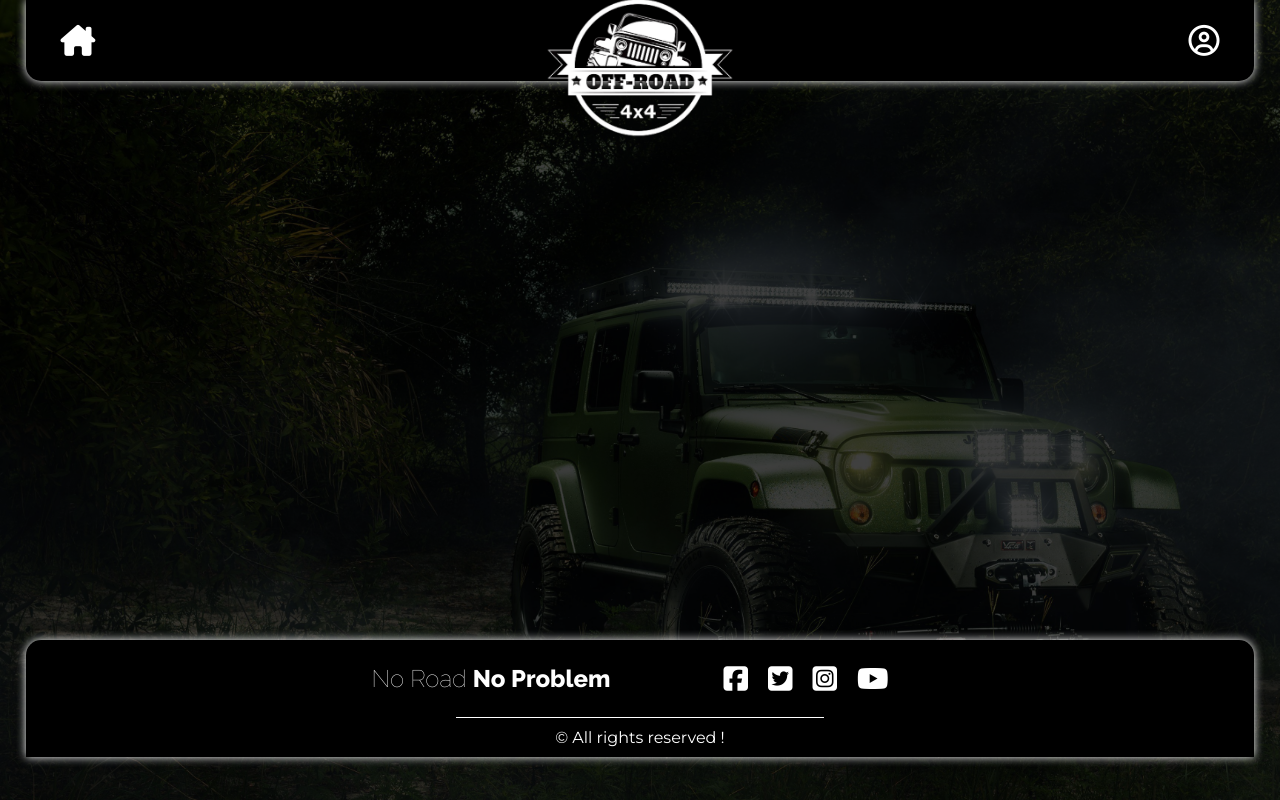
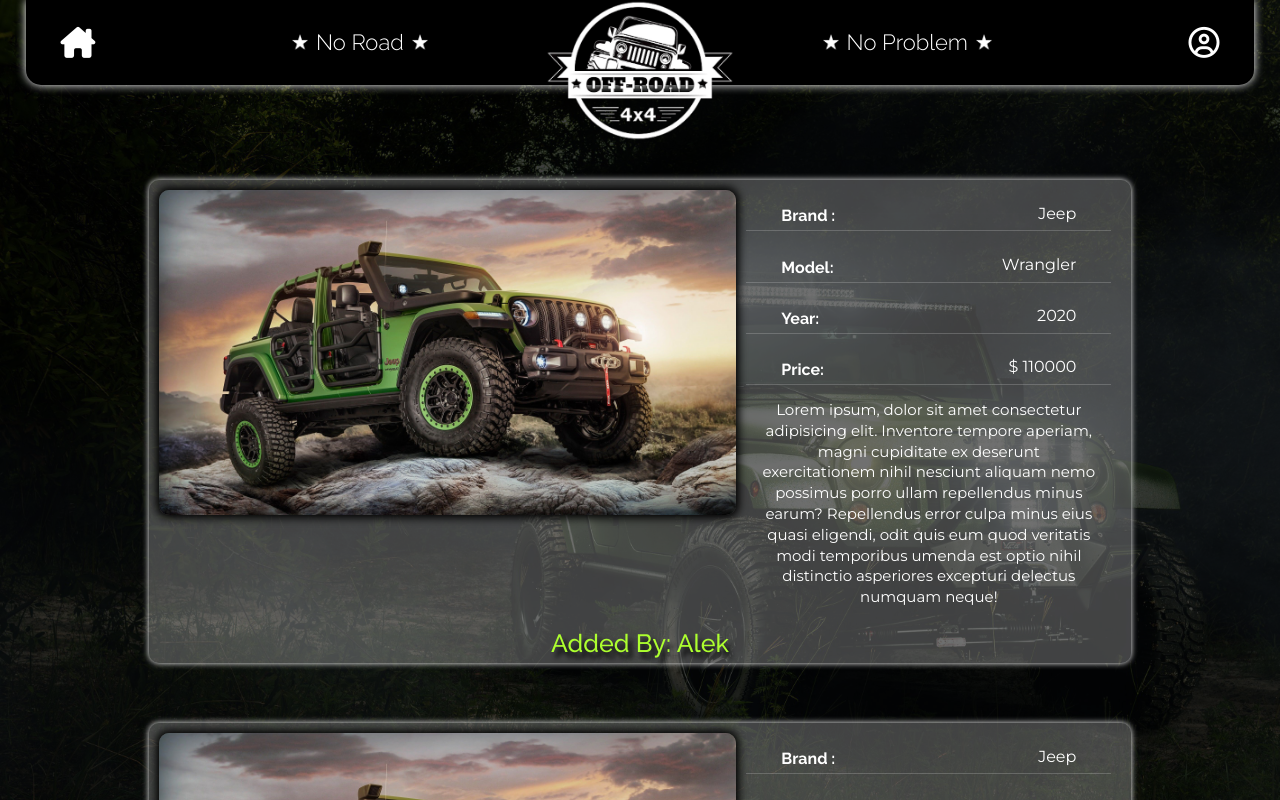
Before and after one commit to iliyanpaskov/off-road-collection-app, a React (Create React App) app: page /best-trucks in a window 1280 px wide. Shown: the top 800 px of the page. Built offline with nearby package versions, Linux system fonts and the light colour scheme.

Commit message:
DetailsCard created

```diff
--- a/src/App.js
+++ b/src/App.js
@@ -1,11 +1,13 @@
 import Header from './components/Header/Header';
 import Footer from './components/Footer/Footer';
 import Home from './components/Home/Home';
+import Catalog from './components/Catalog/Catalog';
+import BestTrucks from './components/BestTrucks/BestTrucks';
+
+import { Routes, Route } from 'react-router-dom';
 
 import './App.css';
 import './Tipografia.css';
-import { Routes, Route } from 'react-router-dom';
-import Catalog from './components/Catalog/Catalog';
 
 
 function App() {
@@ -16,6 +18,8 @@
         <Routes>
           <Route path='/' element={<Home />} />
           <Route path='/catalog' element={<Catalog />} />
+          <Route path='/best-trucks' element={<BestTrucks />} />
+
         </Routes>
       </main>
       <Footer />
--- /dev/null
+++ b/src/components/BestTrucks/BestTrucks.css
@@ -0,0 +1,5 @@
+.best-trucks-wrapper{
+    display: flex;
+    flex-direction: column;
+    align-items: center;
+}
--- /dev/null
+++ b/src/components/BestTrucks/BestTrucks.js
@@ -0,0 +1,14 @@
+import DetailsCard from "../DetailsCard/DetailsCard";
+import "./BestTrucks.css";
+
+const BestTrucks = () => {
+    return (
+        <section className="best-trucks-wrapper">
+            <DetailsCard/>
+            <DetailsCard/>
+            <DetailsCard/>
+        </section>
+    )
+}
+
+export default BestTrucks;
--- a/src/components/Catalog/Catalog.css
+++ b/src/components/Catalog/Catalog.css
@@ -0,0 +1,5 @@
+.catalog{
+    display: flex;
+    flex-wrap: wrap;
+    justify-content: space-between;
+}
--- a/src/components/Catalog/Catalog.js
+++ b/src/components/Catalog/Catalog.js
@@ -4,7 +4,15 @@
 
 const Catalog = () => {
     return (
-        <section>
+        <section className='catalog'>
+            <CatalogCard/>
+            <CatalogCard/>
+            <CatalogCard/>
+            <CatalogCard/>
+            <CatalogCard/>
+            <CatalogCard/>
+            <CatalogCard/>
+            <CatalogCard/>
             <CatalogCard/>
         </section>
     )
--- a/src/components/CatalogCard/CatalogCard.css
+++ b/src/components/CatalogCard/CatalogCard.css
@@ -5,7 +5,7 @@
     box-shadow: 0 0 6px 0 white;
     border-radius: 10px;
     color: white;
-    margin: 10px;
+    margin: 30px 10px;
 }
 
 .card-img-wrapper {
@@ -25,6 +25,7 @@
     justify-content: space-between;
     padding: 10px 35px;
     border-bottom: 1px solid #d3d3d33d;
+    text-transform: capitalize;
 }
 
 .card-content-title,
--- /dev/null
+++ b/src/components/DetailsCard/DetailsCard.css
@@ -0,0 +1,66 @@
+.details-card-wrapper {
+    display: flex;
+    flex-direction: column;
+    width: 90%;
+    display: flex;
+    background: #ffffff40;
+    box-shadow: 0 0 6px 0 white;
+    border-radius: 10px;
+    color: white;
+    padding: 0 10px;
+    margin: 30px 10px;
+}
+
+.details-card {
+    display: flex;
+}
+
+.details-card-img-wrapper {
+    width: 60%;
+    padding: 10px 0;
+}
+
+.details-card-img-wrapper img {
+    width: 100%;
+    border-radius: 10px;
+    box-shadow: 0 0 9px 3px black;
+    max-height: 520px;
+    object-fit: cover;
+}
+
+.details-card-content-wrapper {
+    padding: 0 10px;
+    width: 40%;
+}
+
+.details-card-content {
+    width: 100%;
+    display: flex;
+    align-items: center;
+    justify-content: space-between;
+    padding: 5px 35px;
+    border-bottom: 1px solid #d3d3d33d;
+    text-transform: capitalize;
+}
+
+.details-card-content-title,
+.details-card-content-result {
+    margin-bottom: 0;
+}
+
+.details-card-content-text {
+    padding: 0 15px;
+    text-align: center;
+    font-size: 15px;
+    line-height: 1.3rem;
+}
+
+.details-card-owner-name{
+    font-size: 25px;
+    margin: 0;
+    padding: 5px;
+    font-weight: 500;
+    text-align: center;
+    color: greenyellow;
+    text-shadow: 4px 6px 5px black;
+}
--- /dev/null
+++ b/src/components/DetailsCard/DetailsCard.js
@@ -0,0 +1,46 @@
+import "./DetailsCard.css";
+
+const DetailsCard = () => {
+    return (
+        <article className="details-card-wrapper">
+            <article className="details-card">
+                <div className="details-card-img-wrapper">
+                    <img src="./images/offroadbg2.jpg" alt="" />
+                </div>
+                <div className="details-card-content-wrapper">
+                    <article className='details-card-content'>
+                        <h4 className='details-card-content-title'>Brand :</h4>
+                        <p className='details-card-content-result'> jeep</p>
+                    </article>
+                    <article className='details-card-content'>
+                        <h4 className='details-card-content-title'>Model:</h4>
+                        <p className='details-card-content-result'> wrangler</p>
+                    </article>
+                    <article className='details-card-content'>
+                        <h4 className='details-card-content-title'>year:</h4>
+                        <p className='details-card-content-result'> 2020</p>
+                    </article>
+                    <article className='details-card-content'>
+                        <h4 className='details-card-content-title'>Price:</h4>
+                        <p className='details-card-content-result'> {`$ ${110000}`}</p>
+                    </article>
+
+                    <p className='details-card-content-text'>
+                        Lorem ipsum, dolor sit amet consectetur adipisicing elit. Inventore tempore aperiam,
+                        magni cupiditate ex deserunt exercitationem nihil nesciunt aliquam nemo possimus porro
+                        ullam repellendus minus earum? Repellendus error culpa minus eius quasi eligendi, odit quis
+                        eum quod veritatis modi temporibus umenda est optio nihil distinctio asperiores excepturi
+                        delectus numquam neque!
+                    </p>
+                </div>
+            </article>
+            <article className='details-card-owner'>
+                <h1 className='details-card-owner-name'>added by: alek</h1>
+            {/* <button>See collection</button> */}
+            </article>
+        </article>
+    )
+
+}
+
+export default DetailsCard;
--- a/src/components/Header/Header.css
+++ b/src/components/Header/Header.css
@@ -10,6 +10,7 @@
     position: relative;
     display: flex;
     justify-content: space-between;
+    align-items: center;
     background: black;
     border-bottom-right-radius: 15px;
     border-bottom-left-radius: 15px;
@@ -24,7 +25,7 @@
     display: flex;
 }
 
-.header-list-item a {
+.header-list a {
     color: white;
     text-decoration: none;
     font-size: 17px;
@@ -72,9 +73,49 @@
     box-shadow: 0 0 10px 0 white;
 }
 
+.header-dropdown a:hover {
+    color: black;
+    background: orange;
+}
+
+.header-title-wrapper{
+    display: flex;
+    width: 700px;
+    justify-content: space-between;
+
+}
+
+.header-title{
+    color: white;
+    font-size: 22px;
+    font-weight: 300;
+}
+
+.header-title::before {
+    content: '';
+    background: url('../../../public/images/star.png');
+    width: 16px;
+    height: 16px;
+    background-size: contain;
+    display: inline-block;
+    background-repeat: no-repeat;
+    margin-right: 8px;
+}
+
+.header-title::after {
+    content: '';
+    background: url('../../../public/images/star.png');
+    width: 16px;
+    height: 16px;
+    background-size: contain;
+    display: inline-block;
+    background-repeat: no-repeat;
+    margin-left: 8px;
+}
+
 .header-logo-wrapper {
     position: absolute;
-    top: -30%;
+    top: -25%;
     left: 50%;
     transform: translate(-50%);
 }
--- a/src/components/Header/Header.js
+++ b/src/components/Header/Header.js
@@ -11,10 +11,14 @@
                         <div className="header-dropdown header-dropdown-left">
                             <Link to={'/'}>home</Link>
                             <Link to={'/catalog'}>all off-road trukcs</Link>
-                            <Link to={'/'}>top 3 trucks</Link>
+                            <Link to={'/best-trucks'}>top 3 trucks</Link>
                         </div>
                     </i>
                 </ul>
+                <article className='header-title-wrapper'>
+                    <h1 className='header-title'>No Road</h1>
+                    <h1 className='header-title'>No problem</h1>
+                </article>
                 <ul className='header-list'>
                     <i className="fa-regular fa-circle-user">
                         <div className="header-dropdown header-dropdown-right">
```
Also changed, not shown: public/images/star.png (added).
